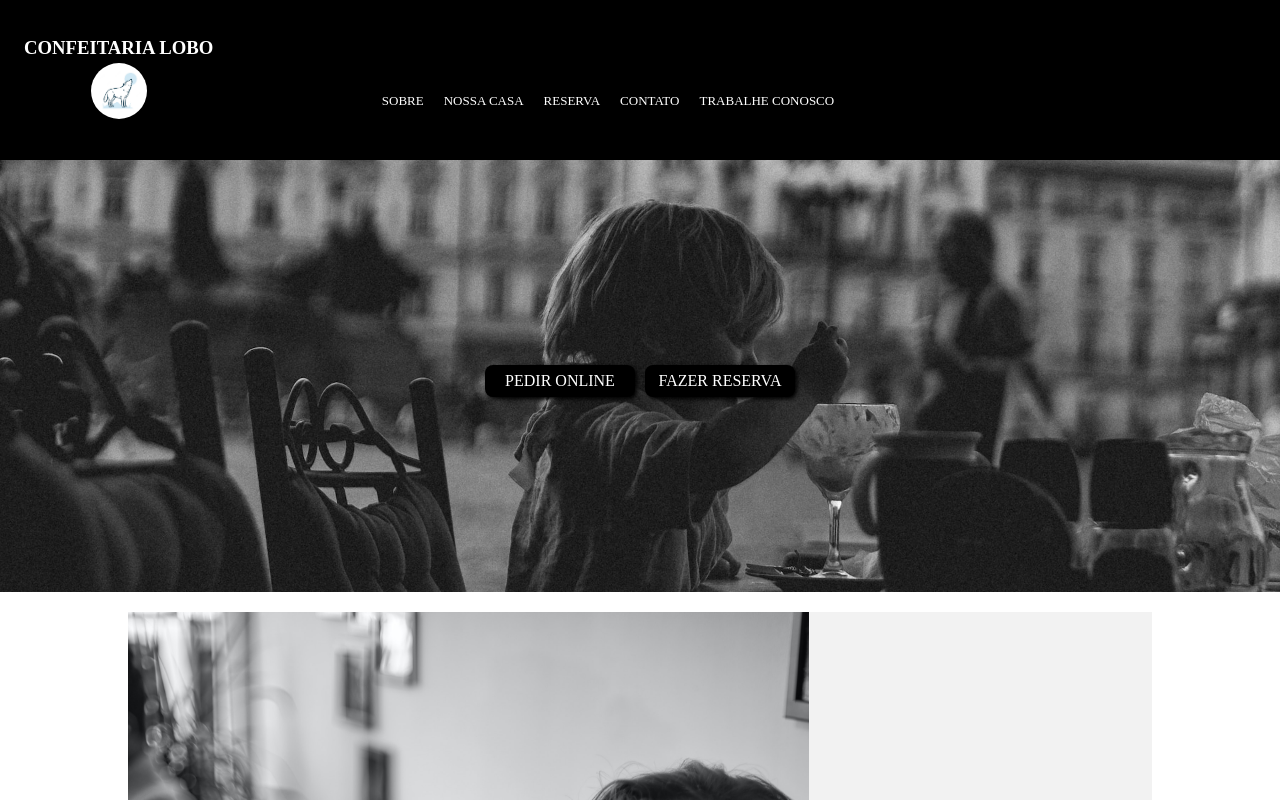
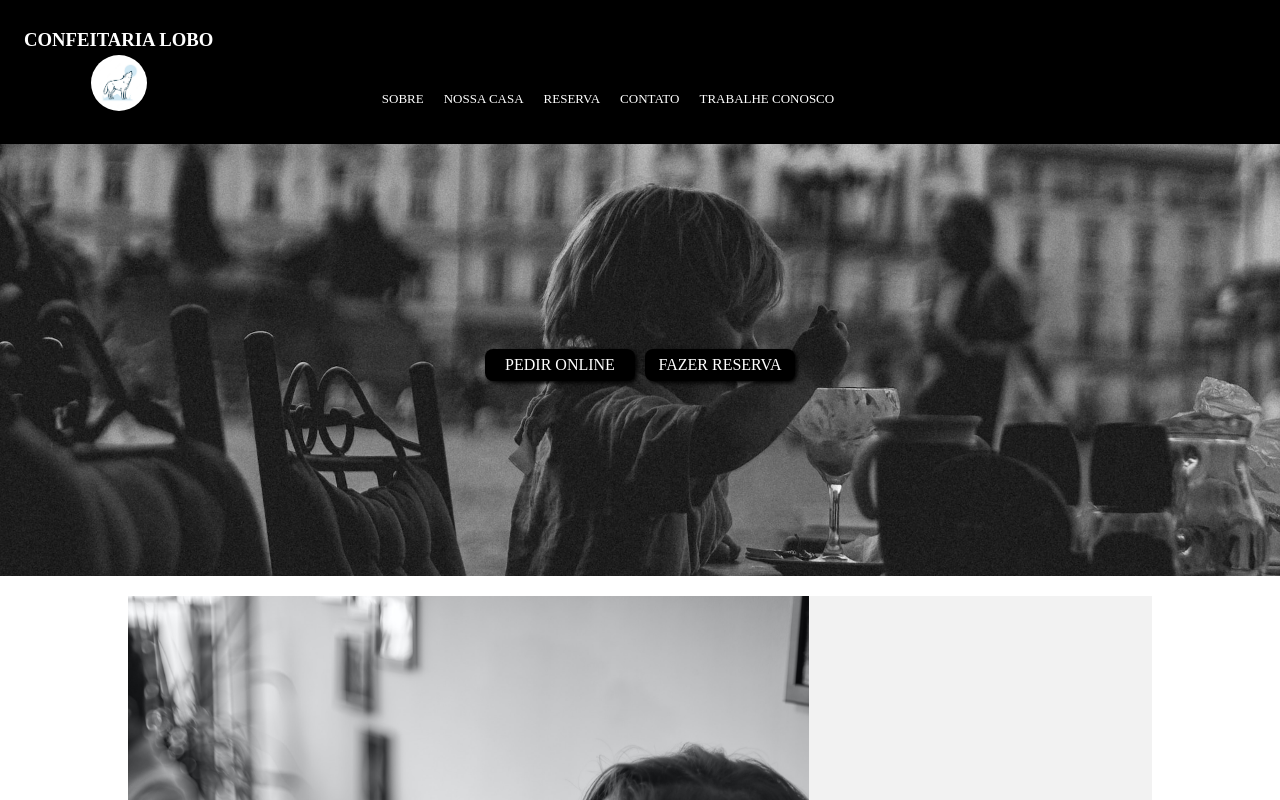
Before and after one commit to MarlonRoubt/restauranteLobo, a plain HTML site: page index.html in a window 1280 px wide. Shown: the top 800 px of the page. Drawn offline with nearby package versions, Linux system fonts and the light colour scheme.

Commit message:
mudança no mediaqueries

```diff
--- a/assets/css/global.css
+++ b/assets/css/global.css
@@ -5,6 +5,8 @@
 * {
     margin: 0;
     padding: 0;
+    scroll-behavior: smooth;
+    box-sizing: border-box;
 }
 
 :root {
@@ -17,7 +19,7 @@
 header {
     background-color: var(--cor-de-fundo);
     color: var(--cor-de-fonte);
-    height: 7rem;
+    height: 9rem;
     padding: 1.5rem;
 }
 
@@ -44,7 +46,7 @@ header {
 #navDrop {
     background-color: var(--cor-de-fundo);
     border-radius: 5px;
-    height: 26.8rem;
+    height: 27.3rem;
     padding: 10px 0 10px 0;
     box-shadow: 2px 2px 5px rgba(0, 0, 0, 0.696);
     position: absolute;
--- a/assets/css/mediaqueries.css
+++ b/assets/css/mediaqueries.css
@@ -9,7 +9,11 @@ TV and Extra Large Screens – 1201px and more
 */
 
 @media screen and (min-width: 769px) {
-   header {
+   * {
+    scroll-behavior: smooth;
+    box-sizing: border-box;
+   }
+  header {
     display: flex;
     align-items: center;
     justify-content: space-between;
```
